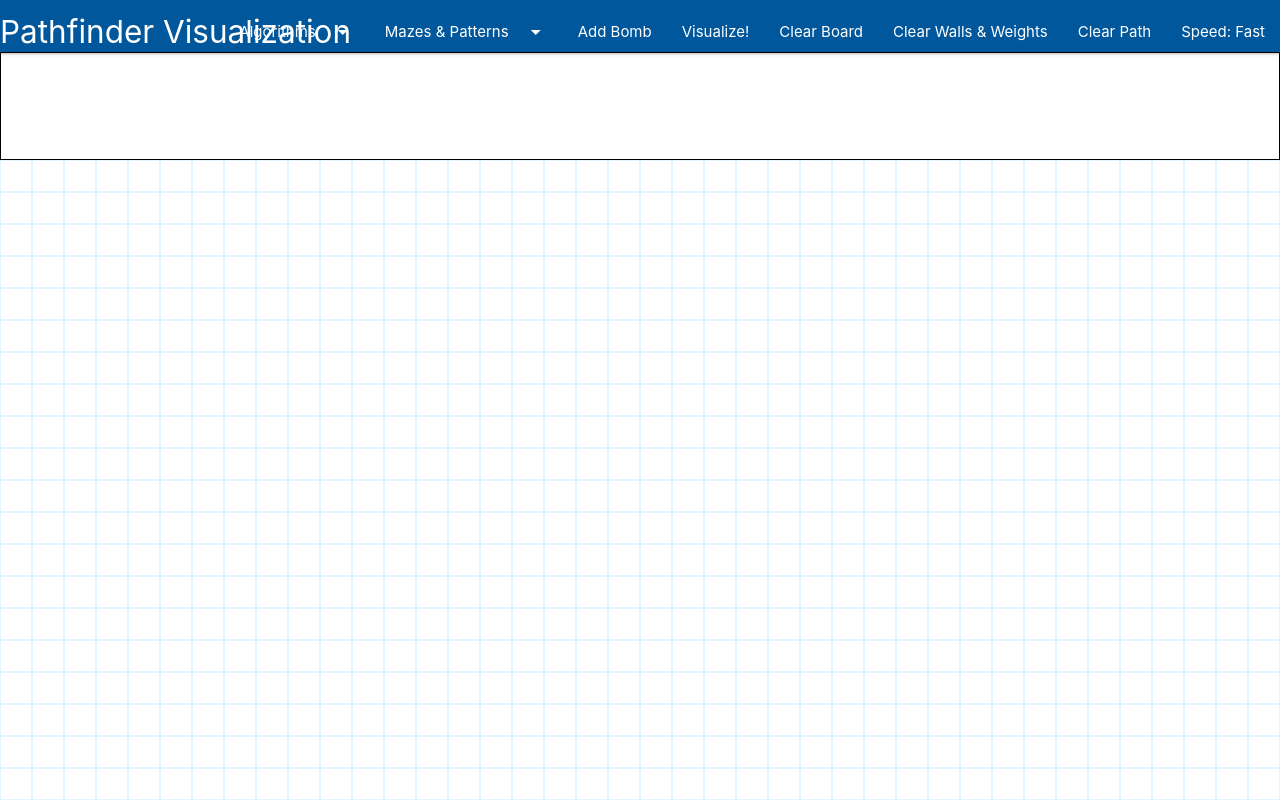
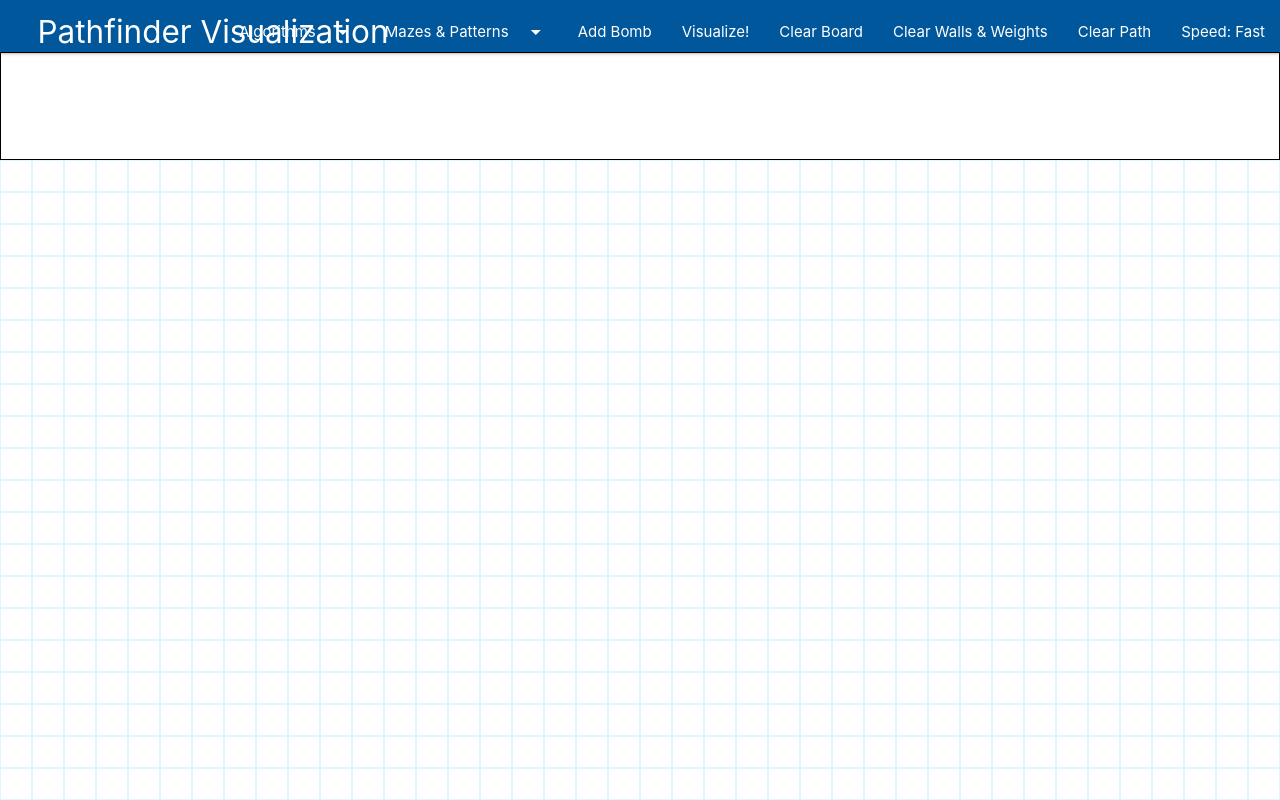
Before and after one commit to dteo318/pathfinding-algorithm-visualization-webapp, a plain HTML site: page index.html in a window 1280 px wide. Drawn offline with nearby package versions, Linux system fonts and the light colour scheme.

Commit message:
Added margin between webapp logo and left side

```diff
--- a/index.html
+++ b/index.html
@@ -20,6 +20,7 @@
   <body>
     <!-- Materialize navigation bar -->
     <!-- Dropdown structure and elements-->
+    <!-- TODO Add active indicator to show the dropdown option currently selected -->
     <ul id="algorithm-selection" class="dropdown-content cyan lighten-5">
       <li><a href="#!">A* Pathfinding</a></li>
       <li class="divider"></li>
@@ -43,7 +44,9 @@
     <!-- Navigation bar structure -->
     <nav class="light-blue darken-4">
       <div class="nav-wrapper">
-        <a href="#!" class="brand-logo">Pathfinder Visualization</a>
+        <a href="#!" class="brand-logo" style="margin-left: 2.5rem"
+          >Pathfinder Visualization</a
+        >
         <!-- Navigation bar elements -->
         <!-- TODO Make dropdowns smoother and more visually appealing -->
         <ul class="right hide-on-med-and-down">
```
